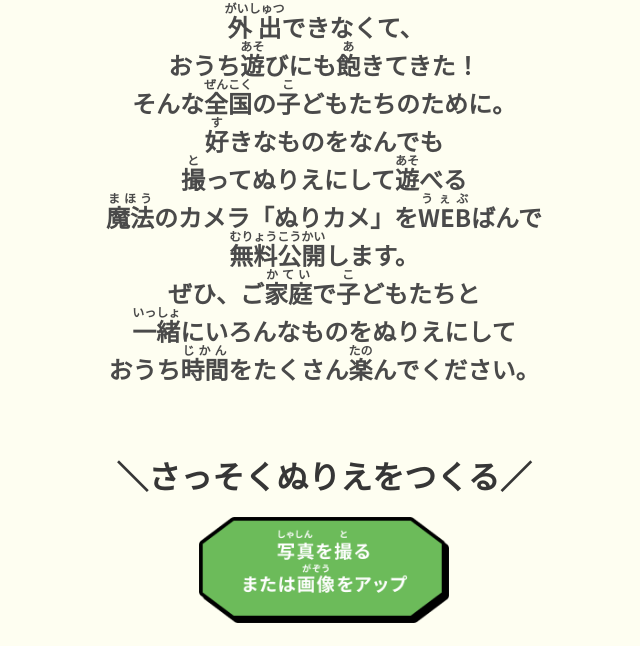
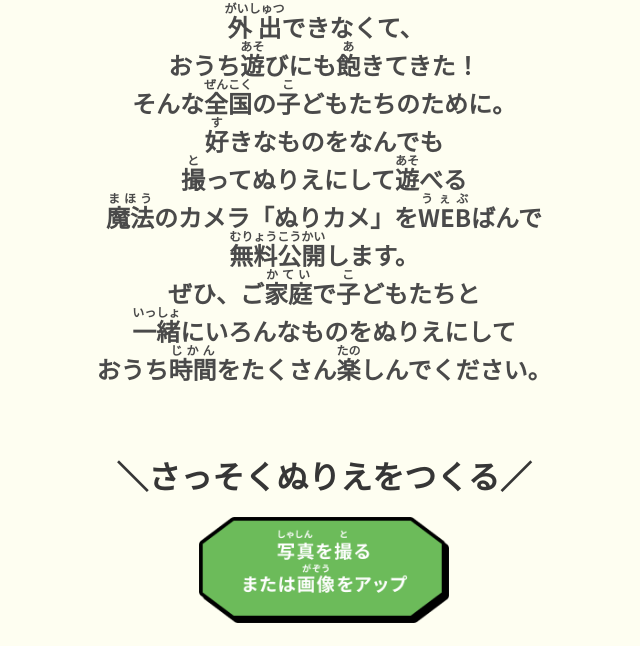
Before and after one commit to hacking-papa/nuricame-web, a Flask app: page / in a window 1280 px wide. Shown: the part 623-1269 px from the top of the page, without its empty margins (316-956 px from the left). Run offline with Flask 2, Linux system fonts and the light colour scheme.

Commit message:
:+1: Revise typographical errors

```diff
--- a/templates/index.html
+++ b/templates/index.html
@@ -35,7 +35,7 @@
       >どもたちと<br /><ruby>一緒<rt>いっしょ</rt></ruby
       >にいろんなものをぬりえにして<br />おうち<ruby>時間<rt>じかん</rt></ruby
       >をたくさん<ruby>楽<rt>たの</rt></ruby
-      >んでください。
+      >しんでください。
     </div>
   </div>
 </section>
```
Also changed, not shown: .github/ISSUE_TEMPLATE/bug_report.md, .github/pull_request_template.md.
